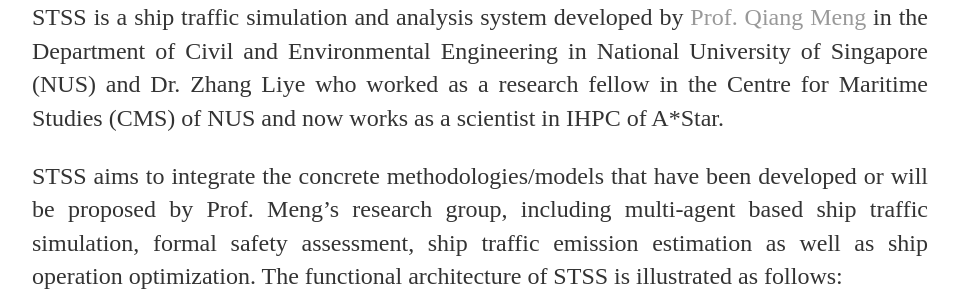
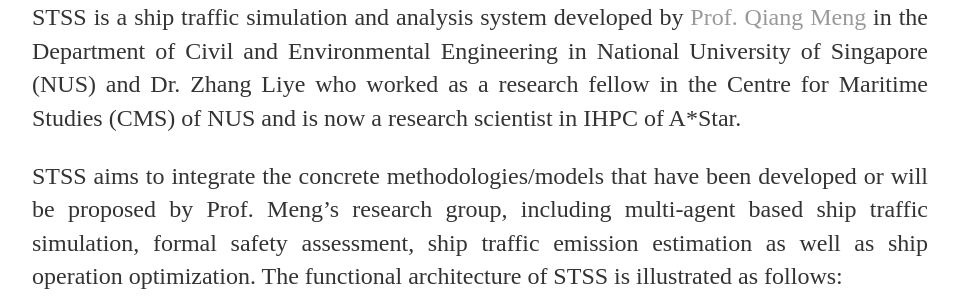
Before and after one commit to stss-maritime/stss-maritime.github.io, a Jekyll site: the page built from index.html, in a window 1280 px wide and 900 px high. Shown: the part 295-595 px from the top of the window, without its empty margins (160-1119 px from the left). Built offline with Jekyll 4.4.1, drawn with Linux system fonts in a browser that asks for light colours.

Commit message:
revise about

```diff
--- a/index.html
+++ b/index.html
@@ -8,7 +8,7 @@
             <h3>Ship Traffic Simulation and analysis System</h3>
 			<p align="justify">STSS is a ship traffic simulation and analysis system developed by <a href="/about">Prof. Qiang Meng</a>
 			in the Department of Civil and Environmental Engineering in National University of Singapore (NUS) and Dr. Zhang Liye who worked as a research
-			fellow in the Centre for Maritime Studies (CMS) of NUS and now works as a scientist in IHPC of A*Star.
+			fellow in the Centre for Maritime Studies (CMS) of NUS and is now a research scientist in IHPC of A*Star.
 			</p>
 
 			<p align="justify">STSS aims to integrate the concrete methodologies/models that have been developed or will be proposed by
```
